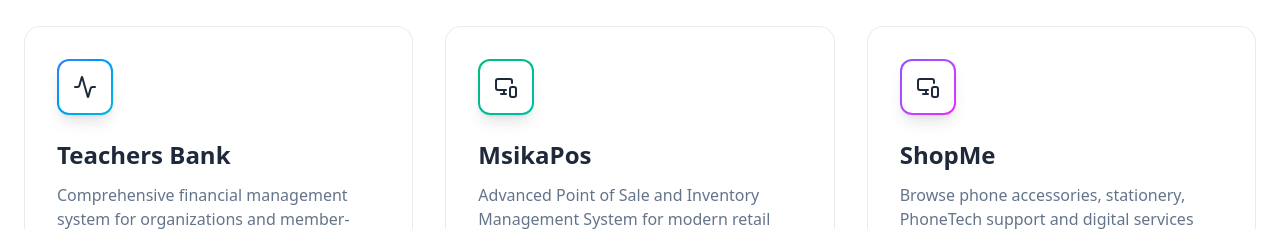
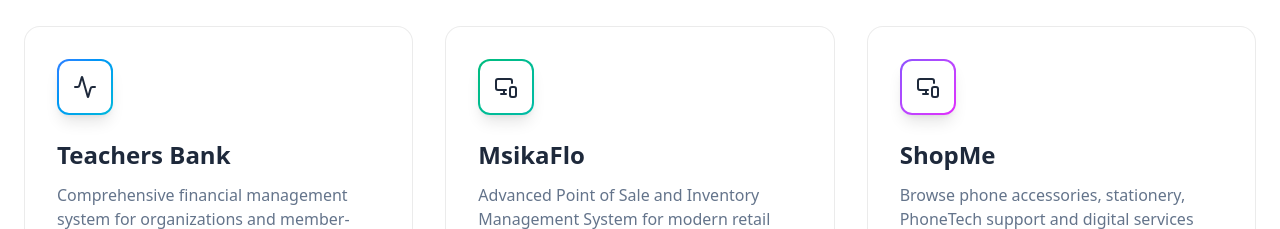
Before and after one commit to Indelible-cpu/MyWebsite, a Next.js app: page / in a window 1280 px wide. Shown: the part 1280-1509 px from the top of the page. Built offline with nearby package versions, Linux system fonts and the light colour scheme.

Commit message:
Rename homepage product card to MsikaFlo

```diff
--- a/app/page.tsx
+++ b/app/page.tsx
@@ -87,7 +87,7 @@
           <div className="grid md:grid-cols-3 gap-8">
             {[
               { title: "Teachers Bank", desc: "Comprehensive financial management system for organizations and member-based groups.", icon: Activity, color: "from-blue-500 to-cyan-500", href: undefined, external: false },
-              { title: "MsikaPos", desc: "Advanced Point of Sale and Inventory Management System for modern retail businesses.", icon: MonitorSmartphone, color: "from-emerald-500 to-teal-500", href: undefined, external: false },
+              { title: "MsikaFlo", desc: "Advanced Point of Sale and Inventory Management System for modern retail businesses.", icon: MonitorSmartphone, color: "from-emerald-500 to-teal-500", href: undefined, external: false },
               { title: "ShopMe", desc: "Browse phone accessories, stationery, PhoneTech support and digital services from ShopMe.", icon: MonitorSmartphone, color: "from-violet-500 to-fuchsia-500", href: "https://f7ky9nc8.eyivo.com", external: true },
             ].map((product, i) => (
               <m.div
@@ -253,7 +253,7 @@
     },
     {
       q: "Do I own the software after it is built?",
-      a: "For custom-built solutions, yes \u2014 you own the final product. For our flagship products (Teachers Bank, MsikaPos), we operate on a licensing model. Full details are outlined in our Terms of Service.",
+      a: "For custom-built solutions, yes \u2014 you own the final product. For our flagship products (Teachers Bank, MsikaFlo), we operate on a licensing model. Full details are outlined in our Terms of Service.",
     },
   ];
 
```
